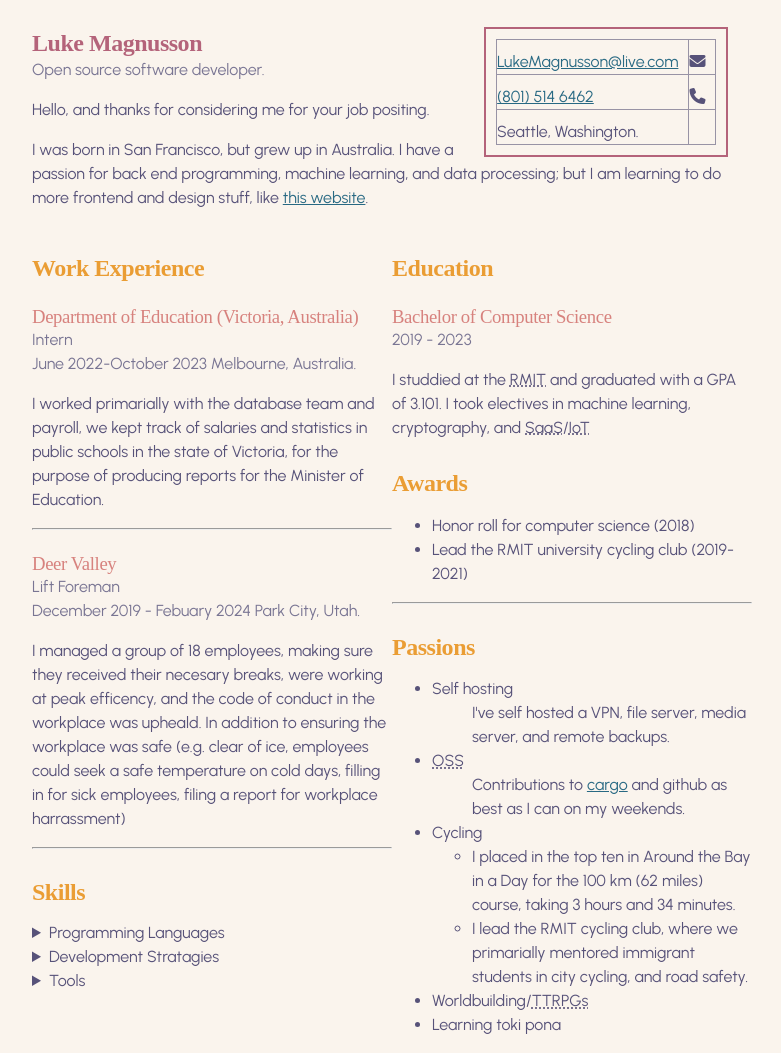
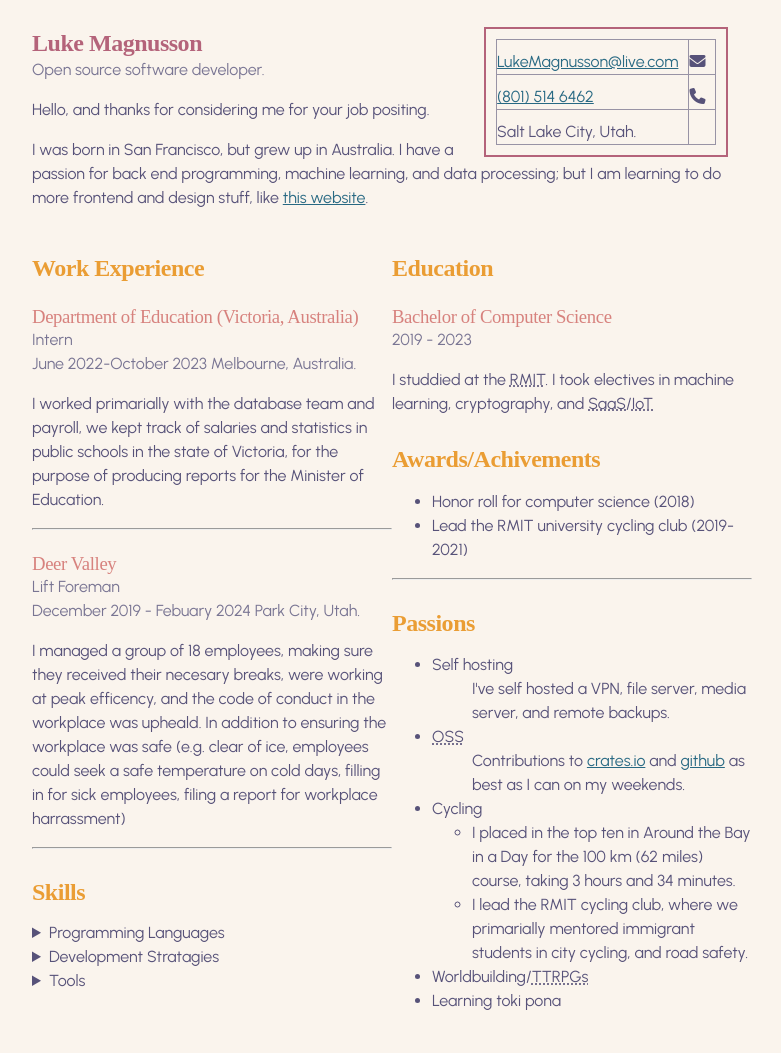
Before and after one commit to 2sugarcubes/2sugarcubes.github.io, a Jekyll site: the page built from resume.html, in a window 1280 px wide. Shown: the whole page, without its empty margins (248-1029 px from the left). Built offline with Jekyll 4.4.1, drawn with Linux system fonts in a browser that asks for light colours; nearby versions of some CDN libraries; some web fonts are replaced; after the commit the page ends 1029 px from its top, so only the background shows below that.

Commit message:
Updated location information

```diff
--- a/resume.html
+++ b/resume.html
@@ -14,7 +14,7 @@ title: Resume
         <td><i class="fas fa-phone"></i></td>
       </tr>
       <tr>
-        <td>Seattle, Washington.</td>
+        <td>Salt Lake City, Utah.</td>
         <td><i clas="fas fa-map-pin"></i></td>
       </tr>
       <tr></tr>
@@ -103,13 +103,12 @@ title: Resume
         <time datetime="2019">2019</time> - <time datetime="2023">2023</time>
       </hgroup>
       I studdied at the
-      <abbr title="Royal Melbourne Institute of Technology">RMIT</abbr> and
-      graduated with a GPA of 3.101. I took electives in machine learning,
+      <abbr title="Royal Melbourne Institute of Technology">RMIT</abbr>. I took electives in machine learning,
       cryptography, and <abbr title="Software as a Service">SaaS</abbr>/<abbr
         title="Internet of Things"
         >IoT</abbr
       >
-      <h2>Awards</h2>
+      <h2>Awards/Achivements</h2>
       <ul>
         <li>
           Honor roll for computer science (<time datetime="2018">2018</time>)
@@ -130,8 +129,8 @@ title: Resume
         <li><abbr title="Open Source Software">OSS</abbr></li>
         <ul>
           Contributions to
-          <a href="https://crates.io/crates/coordinates">cargo</a>
-          and github as best as I can on my weekends.
+          <a href="https://crates.io/crates/coordinates">crates.io</a>
+          and <a href="https://github.com/2sugarcubes/astrolabe">github</a> as best as I can on my weekends.
         </ul>
         <li>Cycling</li>
         <ul>
```
